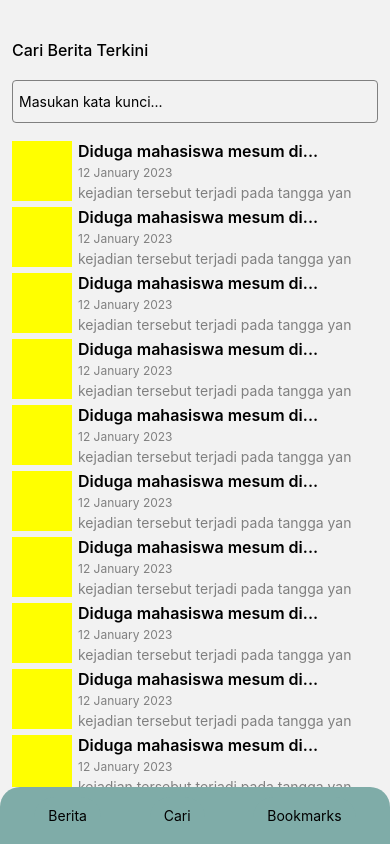
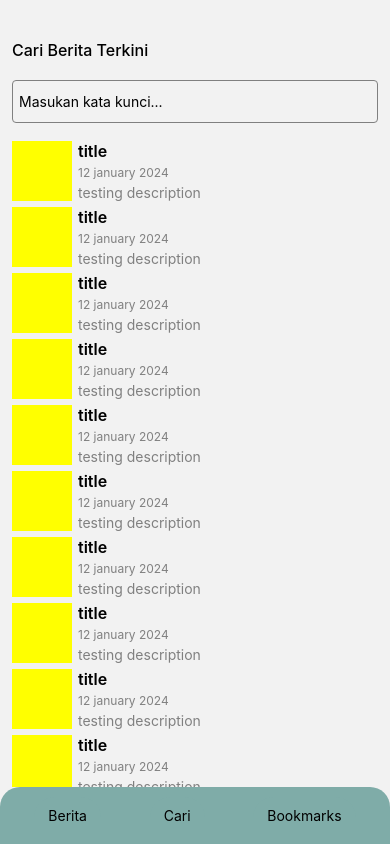
Before and after one commit to DikoMahendraa/news-app, a React Native app: screen /Cari in a window 390 px wide. Built offline with nearby package versions, Linux system fonts and the light colour scheme.

Commit message:
fix: reusable & refactoring code

```diff
--- a/src/components/BottomNavigator.tsx
+++ b/src/components/molecules/BottomNavigator.tsx
@@ -1,6 +1,6 @@
 import React from 'react';
 import {StyleSheet, Text, TouchableOpacity, View} from 'react-native';
-import {colors} from '../utils/colors';
+import {colors} from '../../utils/colors';
 
 const BottomNavigator = ({
   state,
--- /dev/null
+++ b/src/components/molecules/Card.tsx
@@ -0,0 +1,52 @@
+import {View, Text, TouchableOpacity} from 'react-native';
+import React from 'react';
+
+export default function MoleculesCard({
+  onPress,
+  title,
+  time,
+  description,
+}: {
+  onPress: () => void;
+  title: string;
+  time: string;
+  description: string;
+}) {
+  return (
+    <TouchableOpacity
+      onPress={onPress}
+      style={{flexDirection: 'row', marginTop: 6}}
+      key={String(new Date())}>
+      <View style={{height: 60, width: 60, backgroundColor: 'yellow'}} />
+      <View style={{marginLeft: 6}}>
+        <Text
+          style={{
+            fontWeight: '600',
+            fontSize: 16,
+            flexWrap: 'wrap',
+            width: '90%',
+          }}>
+          {title}
+        </Text>
+        <Text
+          style={{
+            fontWeight: '400',
+            fontSize: 12,
+            color: 'gray',
+            marginTop: 4,
+          }}>
+          {time}
+        </Text>
+        <Text
+          style={{
+            fontWeight: '400',
+            fontSize: 14,
+            color: 'gray',
+            marginTop: 4,
+          }}>
+          {description}
+        </Text>
+      </View>
+    </TouchableOpacity>
+  );
+}
--- a/src/routers/index.tsx
+++ b/src/routers/index.tsx
@@ -5,7 +5,7 @@ import {createBottomTabNavigator} from '@react-navigation/bottom-tabs';
 import Bookmarks from '../views/Bookmarks';
 import SearchNews from '../views/SearchNews';
 import Home from '../views/Home';
-import BottomNavigator from '../components/BottomNavigator';
+import BottomNavigator from '../components/molecules/BottomNavigator';
 import NewsDetail from '../views/NewsDetail';
 
 const Tab = createBottomTabNavigator();
--- a/src/views/Bookmarks.tsx
+++ b/src/views/Bookmarks.tsx
@@ -1,7 +1,8 @@
-import {View, Text, ScrollView, TouchableOpacity} from 'react-native';
+import {View, Text, ScrollView} from 'react-native';
 import React from 'react';
+import MoleculesCard from '../components/molecules/Card';
 
-export default function Bookmarks({navigation}): JSX.Element {
+export default function Bookmarks(): JSX.Element {
   return (
     <View
       style={{
@@ -14,43 +15,13 @@ export default function Bookmarks({navigation}): JSX.Element {
       <View style={{marginTop: 12, marginBottom: 50}}>
         <ScrollView>
           {Array.from({length: 10}).map(() => (
-            <TouchableOpacity
-              onPress={() => navigation.push('NewsDetail')}
-              style={{flexDirection: 'row', marginTop: 6}}
-              key={String(new Date())}>
-              <View
-                style={{height: 60, width: 60, backgroundColor: 'yellow'}}
-              />
-              <View style={{marginLeft: 6}}>
-                <Text
-                  style={{
-                    fontWeight: '600',
-                    fontSize: 16,
-                    flexWrap: 'wrap',
-                    width: '90%',
-                  }}>
-                  Diduga mahasiswa mesum di...{' '}
-                </Text>
-                <Text
-                  style={{
-                    fontWeight: '400',
-                    fontSize: 12,
-                    color: 'gray',
-                    marginTop: 4,
-                  }}>
-                  12 January 2023
-                </Text>
-                <Text
-                  style={{
-                    fontWeight: '400',
-                    fontSize: 14,
-                    color: 'gray',
-                    marginTop: 4,
-                  }}>
-                  kejadian tersebut terjadi pada tangga yan
-                </Text>
-              </View>
-            </TouchableOpacity>
+            <MoleculesCard
+              onPress={() => ({})}
+              title="title"
+              description="testing description"
+              time="12 january 2024"
+              key={String(new Date())}
+            />
           ))}
         </ScrollView>
       </View>
--- a/src/views/Home.tsx
+++ b/src/views/Home.tsx
@@ -2,8 +2,9 @@
 import {View, Text, ScrollView} from 'react-native';
 import React from 'react';
 import {TouchableOpacity} from 'react-native-gesture-handler';
+import MoleculesCard from '../components/molecules/Card';
 
-export default function Home({navigation}) {
+export default function Home() {
   return (
     <ScrollView>
       <View style={{flex: 1, marginTop: 26, padding: 6, overflow: 'hidden'}}>
@@ -71,43 +72,13 @@ export default function Home({navigation}) {
 
         <View style={{marginTop: 12}}>
           {Array.from({length: 10}).map(() => (
-            <TouchableOpacity
-              onPress={() => navigation.push('NewsDetail')}
-              style={{flexDirection: 'row', marginTop: 6}}
-              key={String(new Date())}>
-              <View
-                style={{height: 60, width: 60, backgroundColor: 'yellow'}}
-              />
-              <View style={{marginLeft: 6}}>
-                <Text
-                  style={{
-                    fontWeight: '600',
-                    fontSize: 16,
-                    flexWrap: 'wrap',
-                    width: '90%',
-                  }}>
-                  Diduga mahasiswa mesum di...{' '}
-                </Text>
-                <Text
-                  style={{
-                    fontWeight: '400',
-                    fontSize: 12,
-                    color: 'gray',
-                    marginTop: 4,
-                  }}>
-                  12 January 2023
-                </Text>
-                <Text
-                  style={{
-                    fontWeight: '400',
-                    fontSize: 14,
-                    color: 'gray',
-                    marginTop: 4,
-                  }}>
-                  kejadian tersebut terjadi pada tangga yan
-                </Text>
-              </View>
-            </TouchableOpacity>
+            <MoleculesCard
+              onPress={() => ({})}
+              title="title"
+              description="testing description"
+              time="12 january 2024"
+              key={String(new Date())}
+            />
           ))}
         </View>
       </View>
--- a/src/views/SearchNews.tsx
+++ b/src/views/SearchNews.tsx
@@ -1,13 +1,8 @@
-import {
-  View,
-  Text,
-  TextInput,
-  TouchableOpacity,
-  ScrollView,
-} from 'react-native';
+import {View, Text, TextInput, ScrollView} from 'react-native';
 import React from 'react';
+import MoleculesCard from '../components/molecules/Card';
 
-export default function SearchNews({navigation}) {
+export default function SearchNews() {
   return (
     <View style={{marginTop: 40, paddingHorizontal: 12}}>
       <Text style={{fontWeight: '500', fontSize: 16}}>Cari Berita Terkini</Text>
@@ -29,43 +24,13 @@ export default function SearchNews({navigation}) {
       <View style={{marginTop: 12}}>
         <ScrollView>
           {Array.from({length: 10}).map(() => (
-            <TouchableOpacity
-              onPress={() => navigation.push('NewsDetail')}
-              style={{flexDirection: 'row', marginTop: 6}}
-              key={String(new Date())}>
-              <View
-                style={{height: 60, width: 60, backgroundColor: 'yellow'}}
-              />
-              <View style={{marginLeft: 6}}>
-                <Text
-                  style={{
-                    fontWeight: '600',
-                    fontSize: 16,
-                    flexWrap: 'wrap',
-                    width: '90%',
-                  }}>
-                  Diduga mahasiswa mesum di...{' '}
-                </Text>
-                <Text
-                  style={{
-                    fontWeight: '400',
-                    fontSize: 12,
-                    color: 'gray',
-                    marginTop: 4,
-                  }}>
-                  12 January 2023
-                </Text>
-                <Text
-                  style={{
-                    fontWeight: '400',
-                    fontSize: 14,
-                    color: 'gray',
-                    marginTop: 4,
-                  }}>
-                  kejadian tersebut terjadi pada tangga yan
-                </Text>
-              </View>
-            </TouchableOpacity>
+            <MoleculesCard
+              onPress={() => ({})}
+              title="title"
+              description="testing description"
+              time="12 january 2024"
+              key={String(new Date())}
+            />
           ))}
         </ScrollView>
       </View>
```
Also changed, not shown: src/components/atoms/Button.tsx (added, +10 -0 lines), src/components/atoms/Spaces.tsx (added, +12 -0 lines), src/components/atoms/TextInput.tsx (added, +20 -0 lines).
